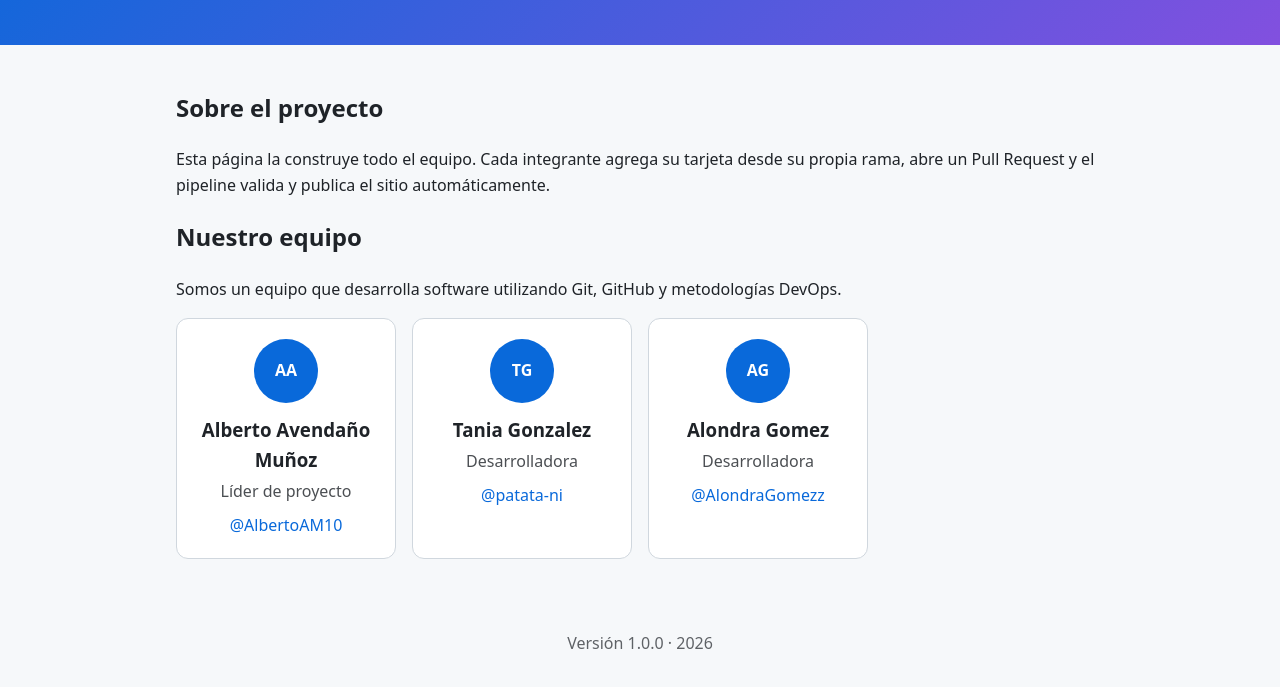
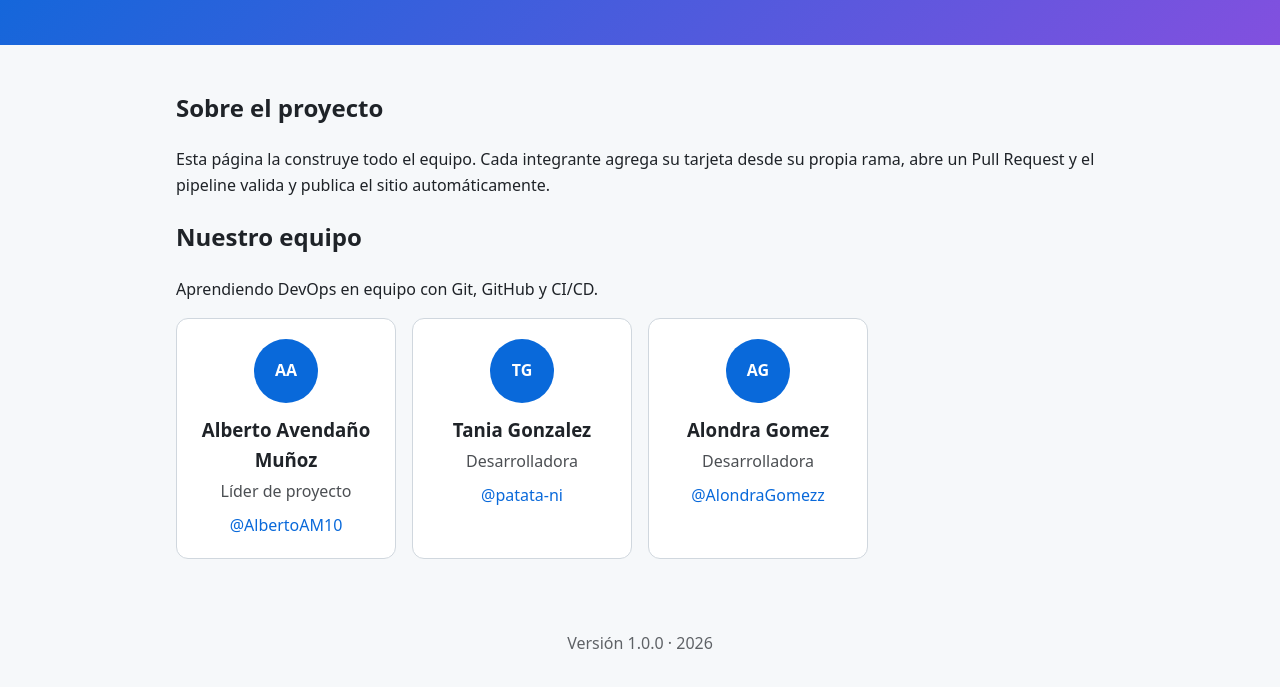
Before and after one commit to patata-ni/equipo-web-devops, a website with bundled scripts: page index.html in a window 1280 px wide. Shown: the part 141-828 px from the top of the page. Built offline with nearby package versions, Linux system fonts and the light colour scheme.

Commit message:
feat: nuevo párrafo (A) (#23)

```diff
--- a/index.html
+++ b/index.html
@@ -25,7 +25,7 @@
 
     <section aria-labelledby="equipo-titulo">
       <h2 id="equipo-titulo">Nuestro equipo</h2>
-      <p>Somos un equipo que desarrolla software utilizando Git, GitHub y metodologías DevOps.</p>
+        <p>Aprendiendo DevOps en equipo con Git, GitHub y CI/CD.</p>
       <div id="equipo" class="grid"></div>
 
     </section>
```
